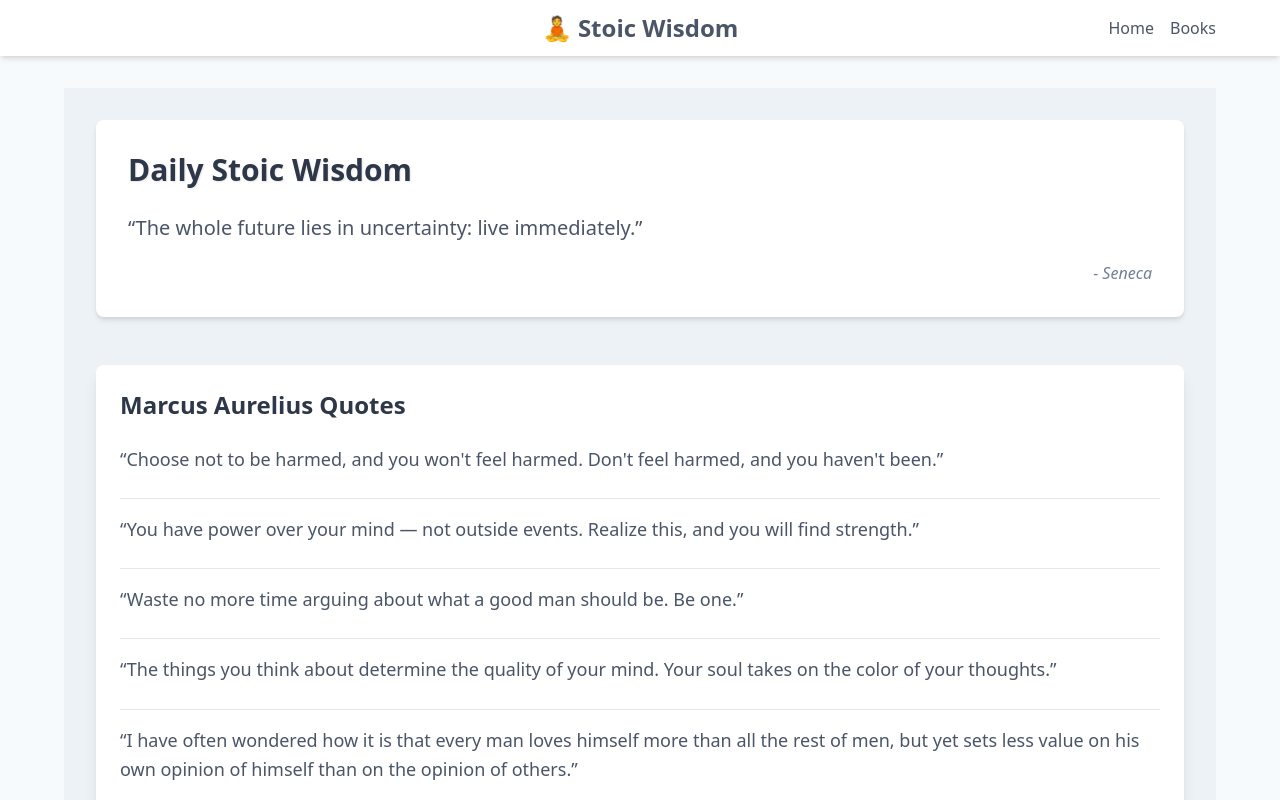
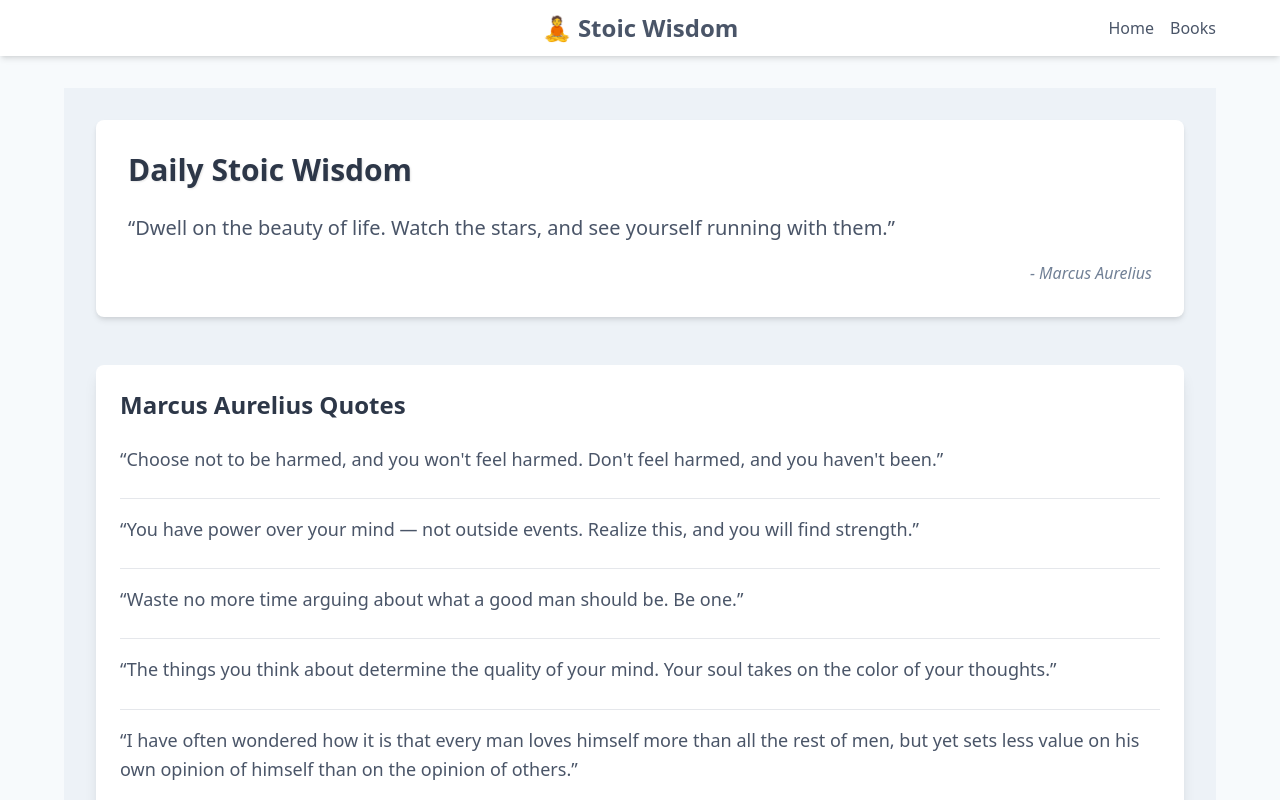
Before and after one commit to Canewt/stoicwisdom, a Next.js app: page / in a window 1280 px wide. Shown: the top 800 px of the page. Built offline with nearby package versions, Linux system fonts and the light colour scheme.

Commit message:
Implement daily quote persistence using localStorage

```diff
--- a/src/app/api/quotes/route.js
+++ /dev/null
@@ -1,27 +0,0 @@
-import { NextResponse } from 'next/server';
-import marcusAureliusQuotes from '../../data/marcus_aurelius';
-import senecaQuotes from '../../data/seneca';
-import epictetusQuotes from '../../data/epictetus';
-
-export async function GET(request) {
-  const { searchParams } = new URL(request.url);
-  const author = searchParams.get('author');
-
-  try {
-    let quotes;
-    if (author === 'marcus_aurelius') {
-      quotes = marcusAureliusQuotes;
-    } else if (author === 'seneca') {
-      quotes = senecaQuotes;
-    } else if (author === 'epictetus') {
-      quotes = epictetusQuotes;
-    } else {
-      throw new Error('Invalid author');
-    }
-
-    return NextResponse.json(quotes);
-  } catch (error) {
-    console.error('Error fetching quotes:', error);
-    return NextResponse.json({ error: 'Unable to fetch quotes' }, { status: 500 });
-  }
-}
--- a/src/app/page.js
+++ b/src/app/page.js
@@ -10,22 +10,33 @@ export default function Home() {
   const [authorQuotes, setAuthorQuotes] = useState({});
 
   useEffect(() => {
-    // Combine all author quotes
     const allAuthors = {
       'Marcus Aurelius': marcusQuotes,
       'Seneca': senecaQuotes,
       'Epictetus': epictetusQuotes,
     };
 
-    // Select a random author
-    const authors = Object.keys(allAuthors);
-    const randomAuthor = authors[Math.floor(Math.random() * authors.length)];
+    const getOrSetDailyQuote = () => {
+      const storedQuote = localStorage.getItem('dailyQuote');
+      const storedDate = localStorage.getItem('quoteDate');
+      const today = new Date().toDateString();
 
-    // Select a random quote from the chosen author
-    const authorQuotes = allAuthors[randomAuthor];
-    const randomQuote = authorQuotes[Math.floor(Math.random() * authorQuotes.length)];
+      if (storedQuote && storedDate === today) {
+        return JSON.parse(storedQuote);
+      } else {
+        const authors = Object.keys(allAuthors);
+        const randomAuthor = authors[Math.floor(Math.random() * authors.length)];
+        const authorQuotes = allAuthors[randomAuthor];
+        const randomQuote = authorQuotes[Math.floor(Math.random() * authorQuotes.length)];
 
-    setDailyQuote({ text: randomQuote, author: randomAuthor });
+        const newQuote = { text: randomQuote, author: randomAuthor };
+        localStorage.setItem('dailyQuote', JSON.stringify(newQuote));
+        localStorage.setItem('quoteDate', today);
+        return newQuote;
+      }
+    };
+
+    setDailyQuote(getOrSetDailyQuote());
     setAuthorQuotes(allAuthors);
   }, []);
 
```
